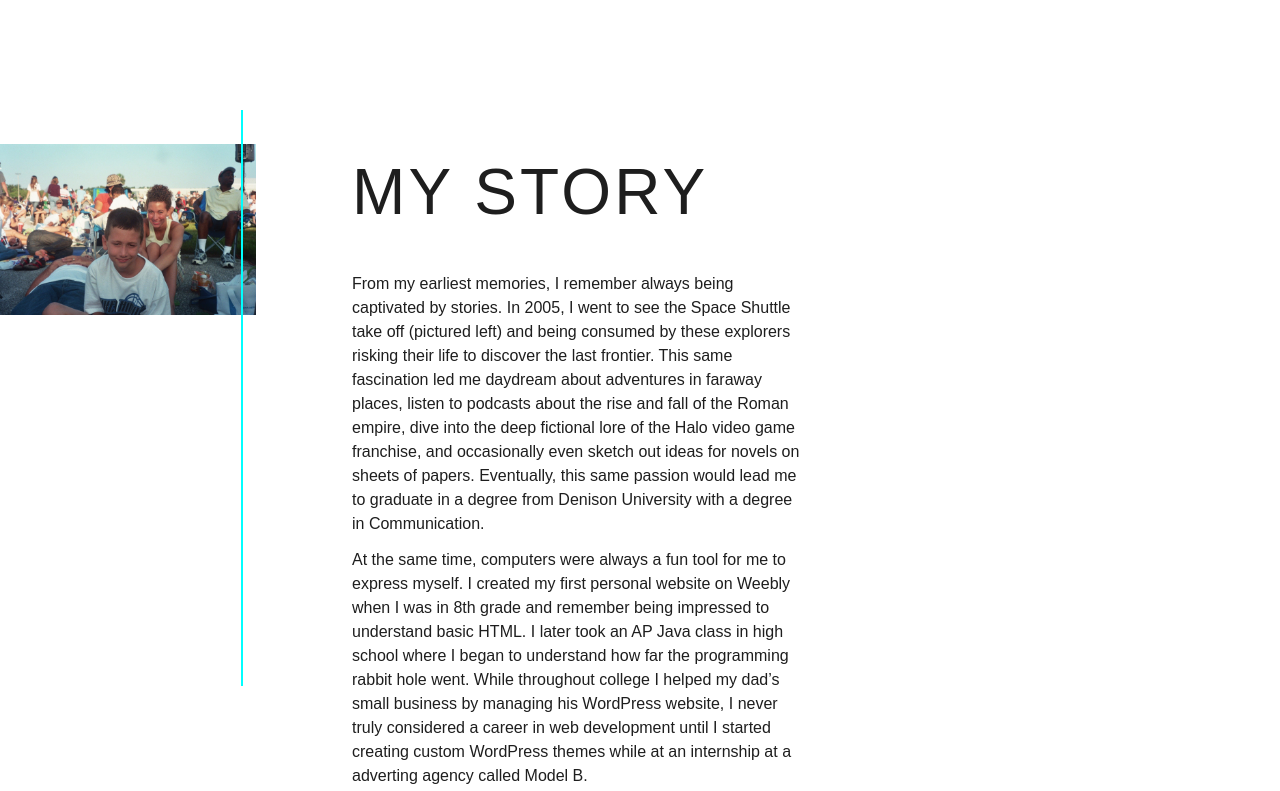
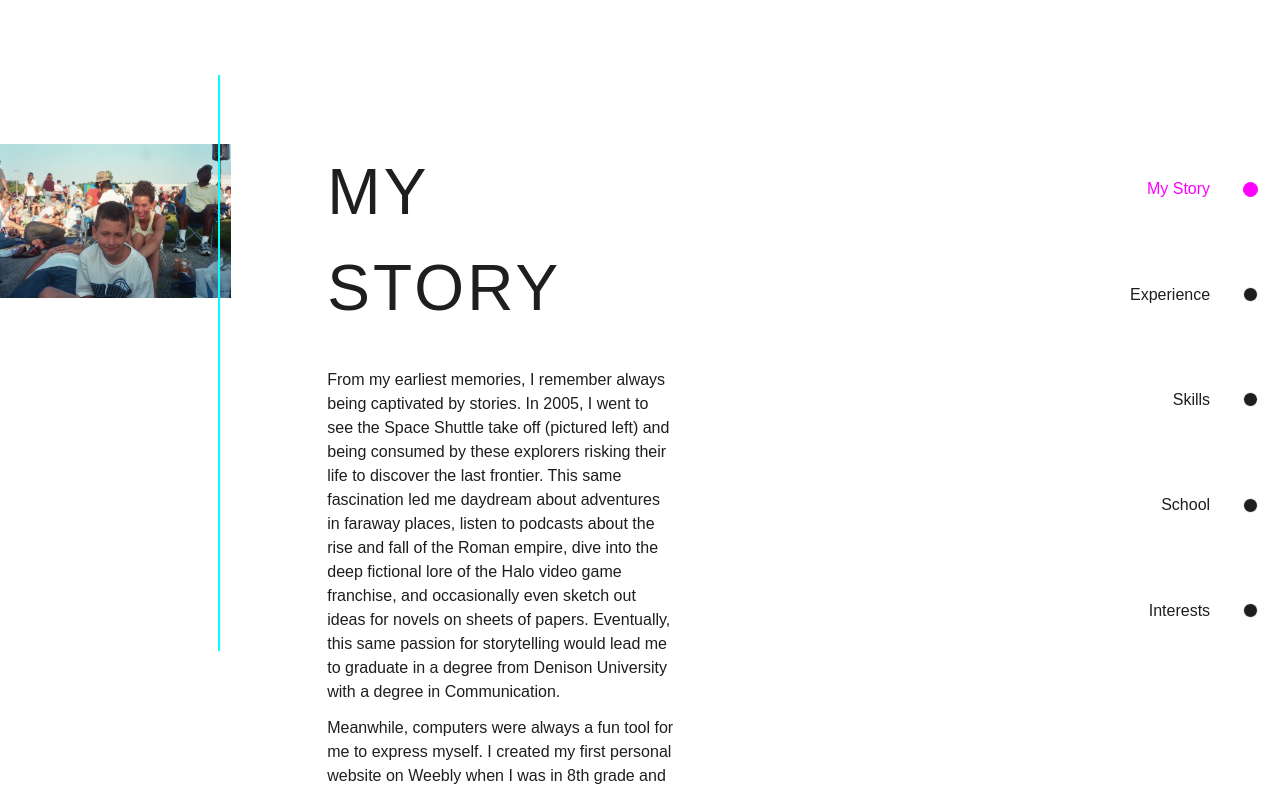
Before and after one commit to evan-chernicky/personal-website, a React (Create React App) app: page /about in a window 1280 px wide. Shown: the top 791 px of the page. Built offline with nearby package versions, Linux system fonts and the light colour scheme; a web font is replaced by a local one.

Commit message:
added sidenav for about page

```diff
--- a/src/App.css
+++ b/src/App.css
@@ -24,6 +24,29 @@ body {
   right: 5%;
   top: -5%;
 }
+
+.about-items li a::after {
+  content: "";
+  width: 15px;
+  height: 15px;
+  right: -48px;
+  border-radius: 50%;
+  border: 1px solid #fff;
+  position:absolute;
+  top: 0;
+  bottom: 0;
+  margin: auto;
+  background: #1E1E1E;
+  transition: 0.3s;
+}
+.about-items li a.visible::after {
+  background: #ff00ff;
+  border-color: #ff00ff;
+}
+.about-items li a.visible {
+  color: #ff00ff;
+}
+
 
 ::-webkit-scrollbar-thumb {
     background-color: var(--scrollbar-background);
--- a/src/components/About.js
+++ b/src/components/About.js
@@ -1,25 +1,47 @@
 import React from 'react'
+import AboutNav from './AboutNav'
 import space from '../assets/space.jpg'
+
 
 
 function About() {
   return (
-    <div className="page">
-    <section className="min-h-screen m-auto flex flex-col items-center overflow-hidden">
-      <div className="flex flex-row mt-36">
-              <div className="relative" style={{width: "20%"}}>
+    <div className="bg-white dark:bg-black page">
+    <div className="min-h-screen m-auto flex flex-row relative">
+      <div className="flex flex-col">
+        <section id="story" className="flex flex-row overflow-hidden" style={{width: "70%"}}>
+                <div className="relative mt-36" style={{width: "30%"}}>
                     <div className="image-line expand-line opacity-0"></div>
                     <img src={space} alt="Evan Chernicky" />
                 </div>
-              <div className="px-24 text-left text-black dark:text-white slide-in-right opacity-0" style={{width: "50%"}}>
+                <div className="px-24 mt-36 text-left text-black dark:text-white slide-in-right opacity-0" style={{width: "70%"}}>
                     <h2  style={{animationDelay: ".6s"}} className="mb-8 text-6xl uppercase tracking-wider tracking-in-expand opacity-0">My Story</h2>
                     <div className="max-w-2xl">
-                      <p className="text-black dark:text-white mb-3">From my earliest memories, I remember always being captivated by stories. In 2005, I went to see the Space Shuttle take off (pictured left) and being consumed by these explorers risking their life to discover the last frontier. This same fascination led me daydream about adventures in faraway places, listen to podcasts about the rise and fall of the Roman empire, dive into the deep fictional lore of the Halo video game franchise, and occasionally even sketch out ideas for novels on sheets of papers. Eventually, this same passion would lead me to graduate in a degree from Denison University with a degree in Communication.</p>
-                      <p className="text-black dark:text-white mb-8">At the same time, computers were always a fun tool for me to express myself. I created my first personal website on Weebly when I was in 8th grade and remember being impressed to understand basic HTML. I later took an AP Java class in high school where I began to understand how far the programming rabbit hole went.  While throughout college I helped my dad’s small business by managing his WordPress website, I never truly considered a career in web development until I started creating custom WordPress themes while at an internship at a adverting agency called Model B.</p>
-                  </div>
+                        <p className="text-black dark:text-white mb-3">From my earliest memories, I remember always being captivated by stories. In 2005, I went to see the Space Shuttle take off (pictured left) and being consumed by these explorers risking their life to discover the last frontier. This same fascination led me daydream about adventures in faraway places, listen to podcasts about the rise and fall of the Roman empire, dive into the deep fictional lore of the Halo video game franchise, and occasionally even sketch out ideas for novels on sheets of papers. Eventually, this same passion for storytelling would lead me to graduate in a degree from Denison University with a degree in Communication.</p>
+                        <p className="text-black dark:text-white mb-8">Meanwhile, computers were always a fun tool for me to express myself. I created my first personal website on Weebly when I was in 8th grade and remember being impressed to understand basic HTML. I later took an AP Java class in high school where I began to understand how far the programming rabbit hole went.  While throughout college I helped my dad’s small business by managing his WordPress website, I never truly considered a career in web development until I started creating custom WordPress themes while at an internship at a adverting agency called Model B.</p>
+                        <p className="text-black dark:text-white mb-8">It was while I was at Model B, I discovered that I could help others create stories for their products to help sell their products using web development technologies. Advancing from Intern to eventually to eventually Creative Technologist and manager of a team of two, I learned the basics of the web, HTML, CSS, and JavaScript while also customizing WordPress templates with PHP. After 3 years, I left to attend Flatiron School which helped me solidify my basics, expand my knowledge by learning React, Ruby, Rails, and SQL and become more confident in my ability to create visually compelling stories for clients.</p>
+                        <p className="text-black dark:text-white mb-8">Today, I am excited to take my new skills and passion for both code and storytelling to the next chapter of my life.</p>
                     </div>
                 </div>
             </section>
+            <section id="experience" className="flex flex-row overflow-hidden" style={{width: "70%"}}>
+                <div className="relative mt-36" style={{width: "30%"}}>
+                    <div className="image-line expand-line opacity-0"></div>
+                    <img src={space} alt="Evan Chernicky" />
+                </div>
+                <div className="px-24 mt-36 text-left text-black dark:text-white slide-in-right opacity-0" style={{width: "70%"}}>
+                    <h2  style={{animationDelay: ".6s"}} className="mb-8 text-6xl uppercase tracking-wider tracking-in-expand opacity-0">My Story</h2>
+                    <div className="max-w-2xl">
+                        <p className="text-black dark:text-white mb-3">From my earliest memories, I remember always being captivated by stories. In 2005, I went to see the Space Shuttle take off (pictured left) and being consumed by these explorers risking their life to discover the last frontier. This same fascination led me daydream about adventures in faraway places, listen to podcasts about the rise and fall of the Roman empire, dive into the deep fictional lore of the Halo video game franchise, and occasionally even sketch out ideas for novels on sheets of papers. Eventually, this same passion for storytelling would lead me to graduate in a degree from Denison University with a degree in Communication.</p>
+                        <p className="text-black dark:text-white mb-8">Meanwhile, computers were always a fun tool for me to express myself. I created my first personal website on Weebly when I was in 8th grade and remember being impressed to understand basic HTML. I later took an AP Java class in high school where I began to understand how far the programming rabbit hole went.  While throughout college I helped my dad’s small business by managing his WordPress website, I never truly considered a career in web development until I started creating custom WordPress themes while at an internship at a adverting agency called Model B.</p>
+                        <p className="text-black dark:text-white mb-8">It was while I was at Model B, I discovered that I could help others create stories for their products to help sell their products using web development technologies. Advancing from Intern to eventually to eventually Creative Technologist and manager of a team of two, I learned the basics of the web, HTML, CSS, and JavaScript while also customizing WordPress templates with PHP. After 3 years, I left to attend Flatiron School which helped me solidify my basics, expand my knowledge by learning React, Ruby, Rails, and SQL and become more confident in my ability to create visually compelling stories for clients.</p>
+                        <p className="text-black dark:text-white mb-8">Today, I am excited to take my new skills and passion for both code and storytelling to the next chapter of my life.</p>
+                    </div>
+                </div>
+            </section>
+          </div>
+          <AboutNav />
+    </div>
     </div>
   )
 }
--- /dev/null
+++ b/src/components/AboutNav.js
@@ -0,0 +1,59 @@
+import React, {useEffect} from 'react'
+
+function AboutNav() {
+
+          //observes sections and adds visibile class based on what section user is viewing
+          useEffect(() => {
+            const sections = document.querySelectorAll("section")
+            const navItems = document.querySelectorAll(".about-items li a")
+            const observer = new IntersectionObserver(entries => {
+              entries.forEach(entry => {
+                  console.log(entry)
+                    if (entry.isIntersecting) {
+                        for (let item of navItems) {
+                            if(item.hash.includes(entry.target.id)) {
+                                item.classList.add("visible")
+                            }
+                            else {
+                                item.classList.remove("visible")
+                            }
+                        }
+                    }
+              })
+            }, {
+                rootMargin: '-100px',
+                trackVisibility: true,
+                delay: 500
+              }
+            )
+            sections.forEach(section => {
+              observer.observe(section)
+            })
+
+          },[])
+
+  return (
+    <nav className="text-black dark:text-white flex flex-row top-0 sticky h-screen items-center justify-center py-24" style={{width: "30%"}}>
+        <ul className="about-items flex flex-col h-full justify-evenly items-end pr-10 relative">
+        <li className="relative">
+            <a href="#story">My Story</a>
+        </li>
+        <li className="relative">
+            <a href="#experience">Experience</a>
+        </li>
+        <li className="relative">
+            <a href="#skills">Skills</a>
+        </li>
+        <li className="relative">
+            <a href="#school">School</a>
+        </li>
+        <li className="relative">
+            <a href="#interests">Interests</a>
+        </li>
+        </ul>
+        <div style={{width: "1px"}} className="bg-white h-full"></div>
+    </nav>
+  )
+}
+
+export default AboutNav
--- a/src/main.css
+++ b/src/main.css
@@ -482,6 +482,15 @@ Ensure the default browser behavior of the `hidden` attribute.
   position: relative;
 }
 
+.sticky {
+  position: -webkit-sticky;
+  position: sticky;
+}
+
+.top-0 {
+  top: 0px;
+}
+
 .right-0 {
   right: 0px;
 }
@@ -543,18 +552,22 @@ Ensure the default browser behavior of the `hidden` attribute.
   margin-right: 2.5rem;
 }
 
+.mt-36 {
+  margin-top: 9rem;
+}
+
 .mb-8 {
   margin-bottom: 2rem;
 }
 
+.mb-3 {
+  margin-bottom: 0.75rem;
+}
+
 .mb-6 {
   margin-bottom: 1.5rem;
 }
 
-.mb-3 {
-  margin-bottom: 0.75rem;
-}
-
 .mt-6 {
   margin-top: 1.5rem;
 }
@@ -583,14 +596,6 @@ Ensure the default browser behavior of the `hidden` attribute.
   margin-top: 2rem;
 }
 
-.mt-24 {
-  margin-top: 6rem;
-}
-
-.mt-36 {
-  margin-top: 9rem;
-}
-
 .inline-block {
   display: inline-block;
 }
@@ -639,8 +644,8 @@ Ensure the default browser behavior of the `hidden` attribute.
   width: 3rem;
 }
 
-.max-w-screen-xl {
-  max-width: 1340px;
+.max-w-2xl {
+  max-width: 42rem;
 }
 
 .max-w-5xl {
@@ -652,8 +657,8 @@ Ensure the default browser behavior of the `hidden` attribute.
   max-width: min-content;
 }
 
-.max-w-2xl {
-  max-width: 42rem;
+.max-w-screen-xl {
+  max-width: 1340px;
 }
 
 .translate-y-0 {
@@ -725,6 +730,10 @@ Ensure the default browser behavior of the `hidden` attribute.
   flex-wrap: wrap;
 }
 
+.items-end {
+  align-items: flex-end;
+}
+
 .items-center {
   align-items: center;
 }
@@ -735,6 +744,10 @@ Ensure the default browser behavior of the `hidden` attribute.
 
 .justify-between {
   justify-content: space-between;
+}
+
+.justify-evenly {
+  justify-content: space-evenly;
 }
 
 .overflow-hidden {
@@ -776,19 +789,19 @@ Ensure the default browser behavior of the `hidden` attribute.
   border-color: rgb(255 255 255 / var(--tw-border-opacity));
 }
 
-.bg-white\/90 {
-  background-color: rgb(255 255 255 / 0.9);
-}
-
-.bg-transparent {
-  background-color: transparent;
-}
-
 .bg-white {
   --tw-bg-opacity: 1;
   background-color: rgb(255 255 255 / var(--tw-bg-opacity));
 }
 
+.bg-white\/90 {
+  background-color: rgb(255 255 255 / 0.9);
+}
+
+.bg-transparent {
+  background-color: transparent;
+}
+
 .bg-black {
   --tw-bg-opacity: 1;
   background-color: rgb(30 30 30 / var(--tw-bg-opacity));
@@ -806,16 +819,26 @@ Ensure the default browser behavior of the `hidden` attribute.
   background-repeat: no-repeat;
 }
 
+.p-12 {
+  padding: 3rem;
+}
+
 .p-6 {
   padding: 1.5rem;
 }
 
-.p-12 {
-  padding: 3rem;
-}
-
 .p-2 {
   padding: 0.5rem;
+}
+
+.px-24 {
+  padding-left: 6rem;
+  padding-right: 6rem;
+}
+
+.py-24 {
+  padding-top: 6rem;
+  padding-bottom: 6rem;
 }
 
 .px-2 {
@@ -843,11 +866,6 @@ Ensure the default browser behavior of the `hidden` attribute.
   padding-bottom: 2.5rem;
 }
 
-.px-24 {
-  padding-left: 6rem;
-  padding-right: 6rem;
-}
-
 .py-3 {
   padding-top: 0.75rem;
   padding-bottom: 0.75rem;
@@ -883,6 +901,10 @@ Ensure the default browser behavior of the `hidden` attribute.
   padding-right: 0.75rem;
 }
 
+.pr-10 {
+  padding-right: 2.5rem;
+}
+
 .pr-6 {
   padding-right: 1.5rem;
 }
@@ -962,12 +984,12 @@ Ensure the default browser behavior of the `hidden` attribute.
   color: rgb(255 255 255 / var(--tw-text-opacity));
 }
 
+.opacity-0 {
+  opacity: 0;
+}
+
 .opacity-100 {
   opacity: 1;
-}
-
-.opacity-0 {
-  opacity: 0;
 }
 
 .shadow {
@@ -1031,6 +1053,30 @@ body {
   background: #00ffff;
   right: 5%;
   top: -5%;
+}
+
+.about-items li a::after {
+  content: "";
+  width: 15px;
+  height: 15px;
+  right: -48px;
+  border-radius: 50%;
+  border: 1px solid #fff;
+  position:absolute;
+  top: 0;
+  bottom: 0;
+  margin: auto;
+  background: #1E1E1E;
+  transition: 0.3s;
+}
+
+.about-items li a.visible::after {
+  background: #ff00ff;
+  border-color: #ff00ff;
+}
+
+.about-items li a.visible {
+  color: #ff00ff;
 }
 
 ::-webkit-scrollbar-thumb {
@@ -1481,13 +1527,13 @@ body {
   border-color: rgb(255 255 255 / var(--tw-border-opacity));
 }
 
-.dark .dark\:bg-black\/90 {
-  background-color: rgb(30 30 30 / 0.9);
-}
-
 .dark .dark\:bg-black {
   --tw-bg-opacity: 1;
   background-color: rgb(30 30 30 / var(--tw-bg-opacity));
+}
+
+.dark .dark\:bg-black\/90 {
+  background-color: rgb(30 30 30 / 0.9);
 }
 
 .dark .dark\:bg-white {
```
Also changed, not shown: src/App.js (+12 -1 lines), src/components/Home.js (+0 -22 lines). Lines whose indentation alone changed are shown as unchanged.
